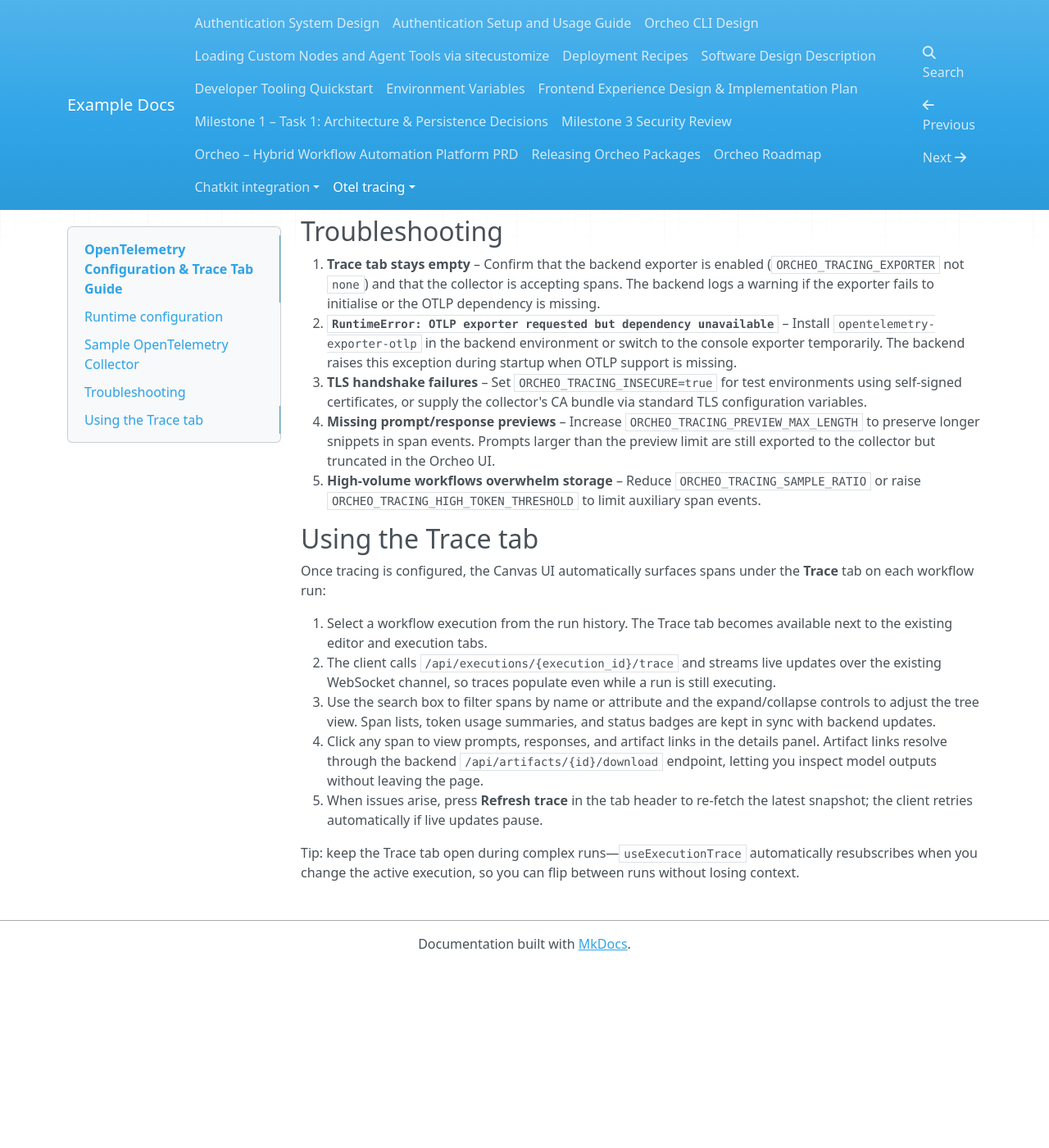
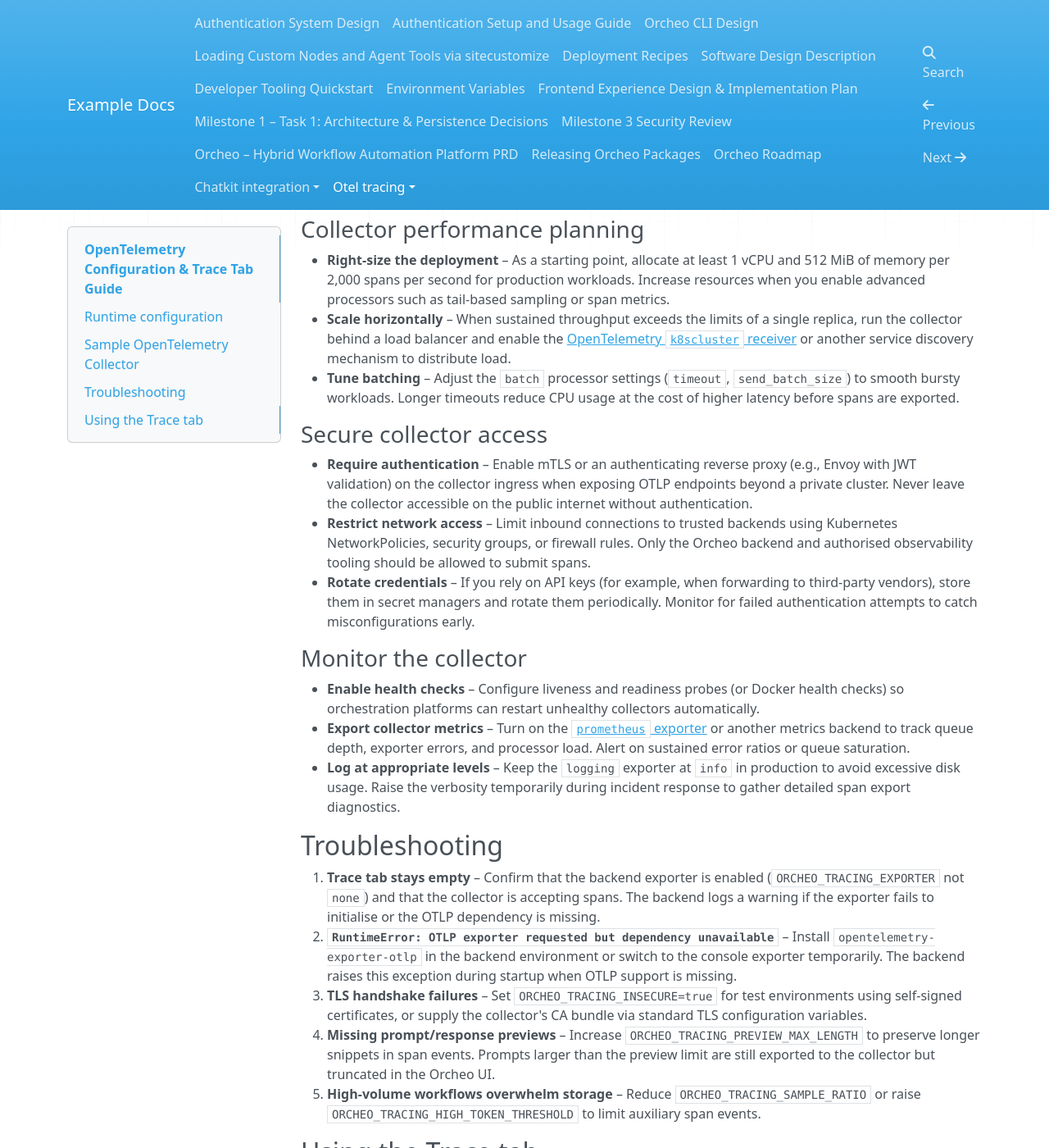
Before and after one commit to ShaojieJiang/orcheo, an MkDocs documentation site: the page built from docs/otel_tracing/configuration.md, in a window 1280 px wide and 1400 px high, scrolled down 2004 px. Shown: the whole window at 82% size. Built offline with MkDocs 1.6.1, drawn with Linux system fonts in a browser that asks for light colours; nearby versions of some CDN libraries; before the commit the page ends 3183 px from its top, so only the background shows below that.

Commit message:
Document collector sizing, security, and monitoring guidance

```diff
--- a/docs/otel_tracing/configuration.md
+++ b/docs/otel_tracing/configuration.md
@@ -62,6 +62,24 @@ service:
 
 Deploy the collector close to the backend to avoid exporting spans over the public internet. When testing locally, run the collector alongside the backend and point `ORCHEO_TRACING_ENDPOINT` to `http://localhost:4318`.
 
+### Collector performance planning
+
+- **Right-size the deployment** – As a starting point, allocate at least 1 vCPU and 512 MiB of memory per 2,000 spans per second for production workloads. Increase resources when you enable advanced processors such as tail-based sampling or span metrics.
+- **Scale horizontally** – When sustained throughput exceeds the limits of a single replica, run the collector behind a load balancer and enable the [OpenTelemetry `k8scluster` receiver](https://github.com/open-telemetry/opentelemetry-collector-contrib/tree/main/receiver/k8sclusterreceiver) or another service discovery mechanism to distribute load.
+- **Tune batching** – Adjust the `batch` processor settings (`timeout`, `send_batch_size`) to smooth bursty workloads. Longer timeouts reduce CPU usage at the cost of higher latency before spans are exported.
+
+### Secure collector access
+
+- **Require authentication** – Enable mTLS or an authenticating reverse proxy (e.g., Envoy with JWT validation) on the collector ingress when exposing OTLP endpoints beyond a private cluster. Never leave the collector accessible on the public internet without authentication.
+- **Restrict network access** – Limit inbound connections to trusted backends using Kubernetes NetworkPolicies, security groups, or firewall rules. Only the Orcheo backend and authorised observability tooling should be allowed to submit spans.
+- **Rotate credentials** – If you rely on API keys (for example, when forwarding to third-party vendors), store them in secret managers and rotate them periodically. Monitor for failed authentication attempts to catch misconfigurations early.
+
+### Monitor the collector
+
+- **Enable health checks** – Configure liveness and readiness probes (or Docker health checks) so orchestration platforms can restart unhealthy collectors automatically.
+- **Export collector metrics** – Turn on the [`prometheus` exporter](https://opentelemetry.io/docs/collector/configuration/#prometheus) or another metrics backend to track queue depth, exporter errors, and processor load. Alert on sustained error ratios or queue saturation.
+- **Log at appropriate levels** – Keep the `logging` exporter at `info` in production to avoid excessive disk usage. Raise the verbosity temporarily during incident response to gather detailed span export diagnostics.
+
 ## Troubleshooting
 
 1. **Trace tab stays empty** – Confirm that the backend exporter is enabled (`ORCHEO_TRACING_EXPORTER` not `none`) and that the collector is accepting spans. The backend logs a warning if the exporter fails to initialise or the OTLP dependency is missing.
```
